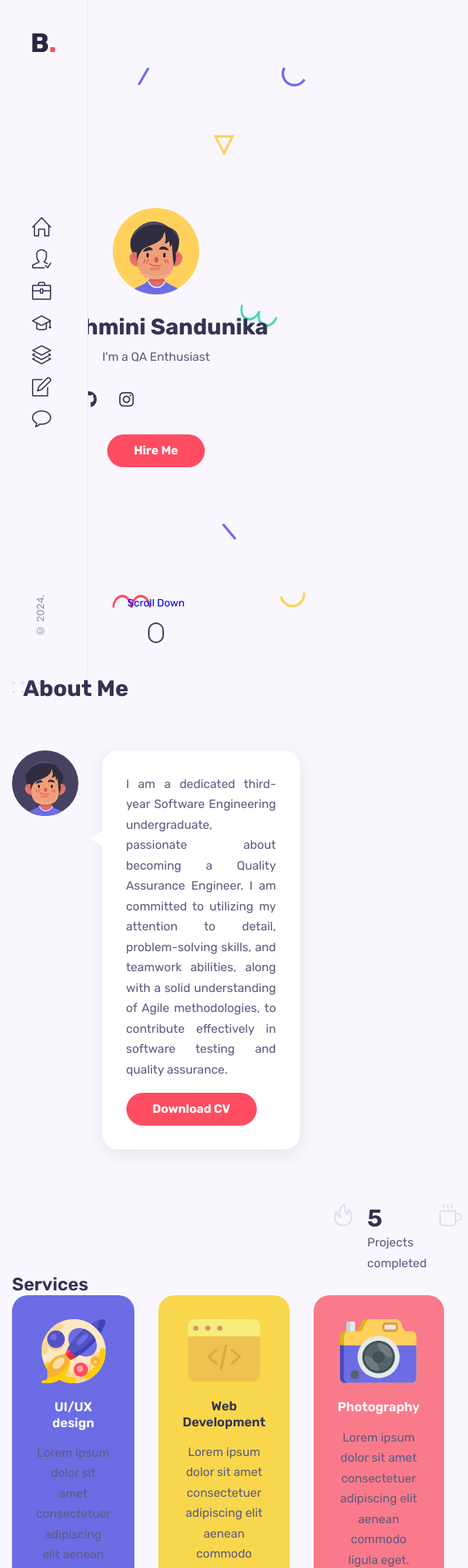
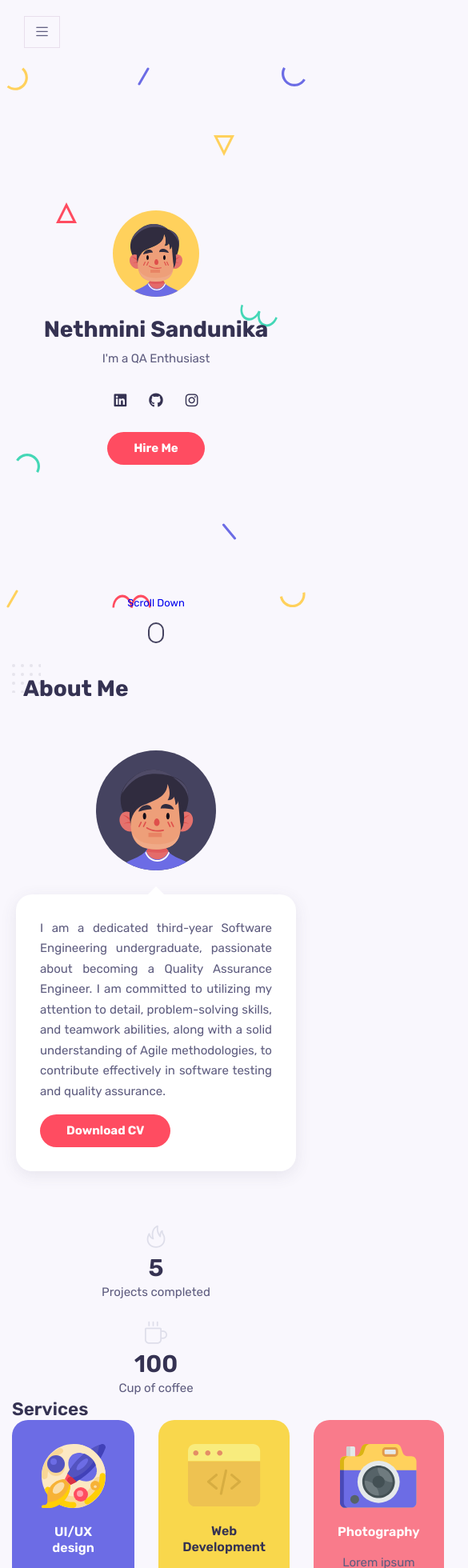
Before and after one commit to NethminiSandunika/my-react-portfolio, a React (Create React App) app: page / in a window 390 px wide. Shown: the top 1960 px of the page at 80% size, 585 px wide, since content can reach past the window. Built offline with nearby package versions, Linux system fonts and the light colour scheme.

Commit message:
make responnsive for about, sidebar sections

```diff
--- a/src/App.css
+++ b/src/App.css
@@ -2,6 +2,11 @@
   margin-left: 110px;
 }
 
+@media screen and (max-width: 1024px) {
+  .main {
+    margin-left: 0;
+  }
+}
 
 
 
--- a/src/components/about/about.css
+++ b/src/components/about/about.css
@@ -34,19 +34,15 @@
 /*skills grid's styles included here*/
 
 .about__boxes {
-    grid-template-columns: repeat(2, 1fr);
-    column-gap: 1rem;
+    grid-template-columns: repeat(4, 1fr);
+    column-gap: 1.875rem;
     margin-top: 4.25rem;
-    margin-left: 25rem;
-
-
+    justify-content: center;
 }
 
-.about__box {
+.about__boxes {
     display: flex;
-    column-gap: 1rem;
-
-
+    column-gap: 1.5rem;
 }
 
 .about__icon {
@@ -57,3 +53,53 @@
 .about__title {
     font-size: 1.875rem;
 }
+
+@media screen and (max-width: 1024px) {
+    .about__container {
+      grid-template-columns: 720px;
+      justify-content: center;
+      row-gap: 1.875rem;
+    }
+
+    .about__data::before {
+        border-left: 10px solid transparent;
+        border-right: 10px solid transparent;
+        border-bottom: 10px solid #fff;
+        left: 49%;
+        top: -20px;
+
+    }
+
+    .about__img {
+        justify-self: center;
+    }
+
+    .about__boxes {
+        flex-direction: column;
+        row-gap: .5rem;
+        text-align: center;
+
+    }
+  }
+
+  @media screen and (max-width: 768px) {
+    .about__container {
+        grid-template-columns: 350px;
+    }
+
+    .about__data::before {
+        left: 47%;
+    }
+
+    .about__data {
+        grid-template-columns: 1fr;
+        row-gap: 1.875rem;
+    }
+
+    .about__boxes {
+        grid-template-columns: repeat(2, 150px);
+        row-gap: 1.5rem;
+        justify-content: center;
+    }
+
+  }
--- a/src/components/contact/Contact.jsx
+++ b/src/components/contact/Contact.jsx
@@ -6,7 +6,7 @@
         <section className="contact container section" id="contact">
             <h2 className="section__title">Get in touch</h2>
 
-            <div classNAme="contact__container grid">
+            <div className="contact__container grid">
                 <div className="contact__info">
                     <h3 className="contact__title">Let's talk!</h3>
                     <p className="contact__details">Don't like forms? Send me an email. </p>
@@ -37,7 +37,7 @@
                             id=""
                             cols="30"
                             rows="10"
-                            className="contact__fprm-input"
+                            className="contact__form-input"
                             placeholder="write your message"
                             ></textarea>
                         </div>
--- a/src/components/home/home.css
+++ b/src/components/home/home.css
@@ -26,6 +26,8 @@
     display: flex;
     column-gap: 1.75rem;
     margin: 1.5rem 0;
+    align-items: center;
+    justify-content: center;
 }
 
 .home__social-link {
@@ -158,3 +160,9 @@
     bottom: 10%;
     right: 2%;
 }
+
+@media screen and (max-width: 1024px) {
+    .home__social-link {
+      font-size: 1.125rem;
+    }
+  }
--- a/src/components/sidebar/Sidebar.jsx
+++ b/src/components/sidebar/Sidebar.jsx
@@ -4,6 +4,7 @@
 
 const Sidebar = () => {
     return(
+        <>
         <aside className='aside'>
             <a href='#home' className='nav__logo'>
                 <img src={Logo} alt=""/>
@@ -69,7 +70,13 @@
             </div>
 
         </aside>
-    )
-}
 
-export default Sidebar
+        <div className="nav__toggle">
+            <i className="icon-menu"></i>
+
+        </div>
+        </>
+    );
+};
+
+export default Sidebar;
--- a/src/components/sidebar/sidebar.css
+++ b/src/components/sidebar/sidebar.css
@@ -37,3 +37,24 @@
     transform: rotate(-180deg);
     writing-mode: vertical-rl;
 }
+
+.nav__toggle {
+    position: fixed;
+    top: 1.25rem;
+    left: 1.875rem;
+    cursor: pointer;
+    height: 40px;
+    width: 45px;
+    background-color: var(--body-color);
+    border: 1px solid #e8dfec;
+    display: flex;
+    justify-content: center;
+    align-items: center;
+    z-index: 1;
+}
+
+@media screen and (max-width: 1024px) {
+    .aside {
+      left: -110px;
+    }
+  }
```
